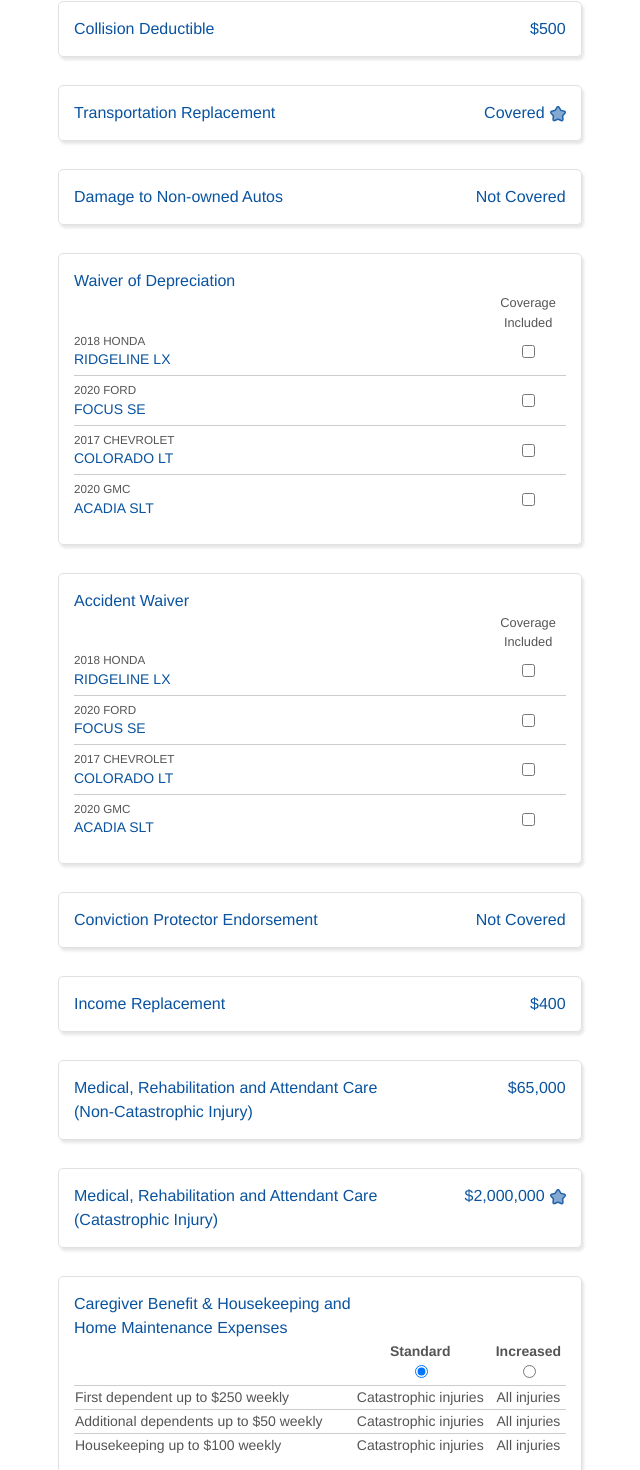
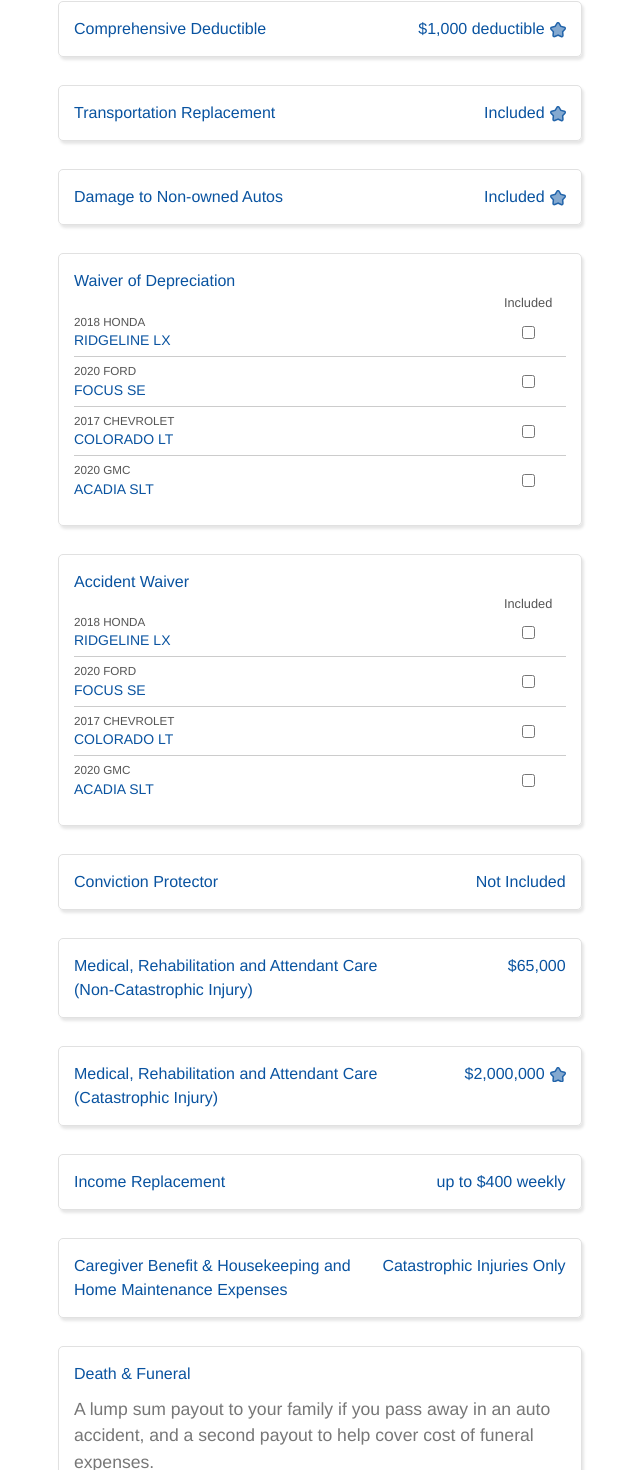
Before and after one commit to tobyl/recommended, a React (Create React App) app: page / in a window 1280 px wide. Shown: the part 648-2118 px from the top of the page, without its empty margins (197-837 px from the left). Built offline with nearby package versions, Linux system fonts and the light colour scheme.

Commit message:
added copy

```diff
--- a/src/App.js
+++ b/src/App.js
@@ -9,10 +9,10 @@ import CostcoLogo from './images/costco-logo.png'
 
 const initialValues = {
   liability_limit: 2000000,
-  comprehensive_deductible: 500,
-  collision_deductible: 500,
+  comprehensive_deductible: 1000,
+  collision_deductible: 1000,
   transportation_replacement: 1,
-  non_owned_autos: 0,
+  non_owned_autos: 1,
   conviction_protector: 0,
   income_replacement: 400,
   medical_rehab_non: 65000,
@@ -53,15 +53,15 @@ const App = () => {
 
   const [depreciationWaiver, setDepreciationWaiver] = useState([
     { id: 1, value: true },
-    { id: 2, value: false },
-    { id: 3, value: false },
+    { id: 2, value: true },
+    { id: 3, value: true },
     { id: 4, value: true },
   ])
 
   const [accidentWaiver, setAccidentWaiver] = useState([
-    { id: 1, value: false },
+    { id: 1, value: true },
     { id: 2, value: true },
-    { id: 3, value: false },
+    { id: 3, value: true },
     { id: 4, value: true },
   ])
 
--- a/src/CaregiverBenefitItem.js
+++ /dev/null
@@ -1,85 +0,0 @@
-import React, { useState, useContext } from 'react'
-// import Radio from './Radio'
-import { AppContext } from './App'
-
-import './Item.scss'
-
-const DeathFuneralItem = ({ name, item, headers, children }) => {
-
-  const [expanded, setExpanded] = useState(false)
-
-  const { values, setValues } = useContext(AppContext)
-  const val = values[name]
-
-  const handleChange = e => {
-    setValues(prevState => {
-      let next = Object.assign({}, prevState)
-      next[name] = Number(e.target.value)
-      return next
-    })
-  }
-
-  return (
-    <div className={expanded ? 'Item Expanded' : 'Item'}>
-      <h3 onClick={() => setExpanded(!expanded)}>{item.title}</h3>
-      <div className="Hidden">
-        <p className="PlainEnglish">{item.plain}</p>
-      </div>
-      <table>
-        <thead>
-          <tr>
-            <th></th>
-            <th>
-              <label htmlFor={name + '0'}>
-                Standard
-                <br />
-                <input
-                  id={name + '0'}
-                  type="radio"
-                  value="0"
-                  checked={val === 0}
-                  onChange={handleChange}
-                />
-              </label>
-            </th>
-            <th>
-              <label htmlFor={name + '0'}>
-                Increased
-                <br />
-                <input
-                  id={name + '1'}
-                  type="radio"
-                  value="1"
-                  checked={val === 1}
-                  onChange={handleChange}
-                />
-              </label>
-            </th>
-          </tr>
-        </thead>
-        <tbody>
-          <tr>
-            <td className="text-left">First dependent up to $250 weekly</td>
-            <td>Catastrophic injuries</td>
-            <td>All injuries</td>
-          </tr>
-          <tr>
-            <td className="text-left">
-              Additional dependents up to $50 weekly
-            </td>
-            <td>Catastrophic injuries</td>
-            <td>All injuries</td>
-          </tr>
-          <tr>
-            <td className="text-left">Housekeeping up to $100 weekly</td>
-            <td>Catastrophic injuries</td>
-            <td>All injuries</td>
-          </tr>
-        </tbody>
-      </table>
-      <small className="HelpCopy">{item.help}</small>
-    </div>
-  )
-}
-
-export default DeathFuneralItem
--- a/src/Coverages.js
+++ b/src/Coverages.js
@@ -2,7 +2,6 @@ import React, { useContext } from 'react'
 import Item from './Item'
 import VehicleItem from './VehicleItem'
 import DeathFuneralItem from './DeathFuneralItem'
-import CaregiverBenefitItem from './CaregiverBenefitItem'
 import DependentCareItem from './DependentCareItem'
 import { AppContext } from './App'
 import {
@@ -34,8 +33,8 @@ const Coverages = () => {
   return (
     <div className="Coverages">
       <Item name="liability_limit" item={liabilityLimit} />
+      <Item name="collision_deductible" item={collisionDeductible} />
       <Item name="comprehensive_deductible" item={comprehensiveDeductible} />
-      <Item name="collision_deductible" item={collisionDeductible} />
       <Item
         name="transportation_replacement"
         item={transportationReplacement}
@@ -60,13 +59,12 @@ const Coverages = () => {
       />
       <Item name="conviction_protector" item={convicitionProtector} />
       {/* OABs */}
-      <Item name="income_replacement" item={incomeReplacement} isOab />
       <Item name="medical_rehab_non" item={medicalRehabNon} isOab />
       <Item name="medical_rehab" item={medicalRehab} />
-      <CaregiverBenefitItem
+      <Item name="income_replacement" item={incomeReplacement} isOab />
+      <Item
         name="caregiver_benefit"
         item={caregiverBenefit}
-        headers={['', 'standard', 'increased']}
       />
       <DeathFuneralItem
         name="death_funeral"
--- a/src/VehicleItem.js
+++ b/src/VehicleItem.js
@@ -65,7 +65,7 @@ const VehicleItem = ({ name, item }) => {
       <p className="PlainEnglish">{item.plain}</p>
       </div>
       <div className="ToggleTitles clearfix">
-        <span>Coverage Included</span>
+        <span>Included</span>
       </div>
       {vehicles.map((v) => (
         <Vehicle key={v.id} vehicle={v} />
--- a/src/data.js
+++ b/src/data.js
@@ -7,7 +7,7 @@ export const vehicles = [
 
 export const liabilityLimit = {
   title: 'Liability Limit',
-  plain: 'If you are in an accident, your damages and medical care are covered for up to $2,000,000',
+  plain: 'Provides protection against lawsuits resulting from an accident causing bodily injury, death, or property damage for up to $2,000,000 ',
   help: 'This protects you from lawsuits resulting from accidents causing bodily injury or death to others or property damage.',
   values: [
     {
@@ -27,50 +27,51 @@ export const liabilityLimit = {
 
 export const comprehensiveDeductible = {
   title: 'Comprehensive Deductible',
-  plain: 'A deductible of $500 for damages to your vehicle not caused by a traffic accident (e.g. theft, fire, vandalism).',
-  help: 'This protects you from lawsuits resulting from accidents causing bodily injury or death to others or property damage.',
+  plain: 'You would be responsible for the first $500 of damages to your vehicle for comprehensive coverage (fire, theft, vandalism, etc).',
+  help: 'Comprehensive coverage pays for damages to your vehicle not caused by a traffic accident (e.g. theft, fire, vandalism). As a vehicle gets older, its value goes down, and paying for comprehensive coverage on your car may no longer be worth it. Not purchasing comprehensive coverage may make sense if you are insuring a car that is not worth very much.',
   values: [
     {
       value: 0,
-      display: <span>No Coverage</span>,
-      brief: 'None',
+      display: <span>Not Included</span>,
+      brief: 'Not Included',
       level: 'lowest',
     },
     {
       value: 500,
-      display: <span>$500</span>,
-      brief: '$500',
+      display: <span>$500 deductible</span>,
+      brief: '$500 deductible',
       level: 'neutral',
     },
     {
       value: 1000,
-      display: <span>$1,000</span>,
-      brief: '$1,000',
+      display: <span>$1,000 deductible</span>,
+      brief: '$1,000 deductible',
       level: 'highest',
     },
   ]
 }
+
 export const collisionDeductible = {
-  title: 'Collision Deductible',
-  plain: 'A deductible of $500 for your vehicle in the event of an at-fault accident, single vehicle accident, or hit and run.',
-  help: 'This protects you from lawsuits resulting from accidents causing bodily injury or death to others or property damage.',
+  title: 'Collision Coverage',
+  plain: 'You would be responsible for the first $500 of damages to your vehicle for collision coverage (at fault accidents, single vehicle accidents, or hit and run).',
+  help: 'Collision coverage will repair your vehicle if you are involved in an at-fault accident, single vehicle accident, or hit and run. The deductible is the amount of money that you will pay out of your own pocket before the insurance company responds.',
   values: [
     {
       value: 0,
-      display: <span>No Coverage</span>,
-      brief: 'None',
+      display: <span>Not Included</span>,
+      brief: 'Not Included',
       level: 'lowest',
     },
     {
       value: 500,
-      display: <span>$500</span>,
-      brief: '$500',
+      display: <span>$500 deductible</span>,
+      brief: '$500 deductible',
       level: 'neutral',
     },
     {
       value: 1000,
-      display: <span>$1,000</span>,
-      brief: '$1,000',
+      display: <span>$1,000 deductible</span>,
+      brief: '$1,000 deductible',
       level: 'highest',
     },
   ]
@@ -78,101 +79,101 @@ export const collisionDeductible = {
 
 export const transportationReplacement = {
   title: 'Transportation Replacement',
-  plain: 'You will be covered for a replacement vehicle if an insurance claim requires your vehicle to be out of service.',
-  help: 'This protects you from lawsuits resulting from accidents causing bodily injury or death to others or property damage.',
+  plain: 'Reimbursement for transportation costs if your vehicle is in the shop due to an insured claim.',
+  help: 'If your vehicle is in the shop due to an insured claim, you can be reimbursed up to your limit for a rental car, taxi cab, or whatever you need to get around.',
   values: [
     {
       value: 0,
-      display: <span>No Coverage</span>,
-      brief: 'Not Covered',
+      display: <span>Not Included</span>,
+      brief: 'Not Included',
     },
     {
       value: 1,
-      display: <span>Covered</span>,
-      brief: 'Covered',
+      display: <span>Included</span>,
+      brief: 'Included',
     },
   ]
 }
 
 export const nonOwnedAutos = {
   title: 'Damage to Non-owned Autos',
-  plain: 'true on any rental vehicle in the Canada or US.',
-  help: 'This protects you from lawsuits resulting from accidents causing bodily injury or death to others or property damage.',
+  plain: 'Your insurance coverage extends to cover a rental vehicle anywhere in Canada or the U.S.',
+  help: 'If you happen to rent a vehicle anywhere in Canada or the U.S., you do not need to purchase coverage for that rental vehicle, this policy covers any damage up to your limit.',
   values: [
     {
       value: 0,
-      display: <span>No Coverage</span>,
-      brief: 'Not Covered',
+      display: <span>Not Included</span>,
+      brief: 'Not Included',
     },
     {
       value: 1,
-      display: <span>Covered</span>,
-      brief: '✔︎',
+      display: <span>Included</span>,
+      brief: 'Included',
     },
   ]
 }
 
 export const depreciationWaiver = {
   title: 'Waiver of Depreciation',
-  plain: 'Ensures that in the event of an accident, you will be reimbursed for the purchase price without any depreciation.',
-  help: 'This protects you from lawsuits resulting from accidents causing bodily injury or death to others or property damage.',
+  plain: 'Ensures that in the event of a total loss of your vehicle, you will be reimbursed for the purchase price without any depreciation.',
+  help: 'In case you ever get into an accident which causes the full loss of your vehicle within the first few months you own it, you will be reimbursed for the purchase price, not the depreciated value of the vehicle. This coverage is intended for vehicles purchased new within the last 2 years. Please note not all driving records qualify for this coverage.',
 }
 
 export const accidentWaiver = {
   title: 'Accident Waiver',
-  plain: 'If you are in an accident, your damages and medical care are covered for up to $2,000,000',
-  help: 'This protects you from lawsuits resulting from accidents causing bodily injury or death to others or property damage.',
+  plain: 'If you are involved in an at fault accident, your driving record will be remain the same and your premium won’t increase as a result of the accident.',
+  help: null,
 }
 
 export const convicitionProtector = {
-  title: 'Conviction Protector Endorsement',
+  title: 'Conviction Protector',
   plain: 'In the event of your first Minor Conviction, this endorsement will prevent you from losing your Conviction Free discount.',
-  help: 'This protects you from lawsuits resulting from accidents causing bodily injury or death to others or property damage.',
+  help: null,
   values: [
     {
       value: 0,
-      display: <span>No Coverage</span>,
-      brief: 'Not Covered',
+      display: <span>Not Included</span>,
+      brief: 'Not Included',
     },
     {
       value: 1,
-      display: <span>Covered</span>,
-      brief: '✔︎',
+      display: <span>Included</span>,
+      brief: 'Included',
     },
   ]
 }
 
 export const incomeReplacement = {
   title: 'Income Replacement',
-  plain: 'Income Replacement replaces up to 70 % of your gross income if you cannot work due to an auto accident.',
+  plain: 'Replaces 70% of your gross weekly income up to $400 if you are unable to work due to an auto accident.',
   help: null,
   values: [
     {
       value: 400,
       display: <span><small>up to</small><strong>$400</strong><small>weekly</small></span>,
-      brief: '$400',
+      brief: 'up to $400 weekly',
     },
     {
       value: 600,
       display: <span><small>up to</small><strong>$600</strong><small>weekly</small></span>,
-      brief: '$600',
+      brief: 'up to $600 weekly',
     },
     {
       value: 800,
       display: <span><small>up to</small><strong>$800</strong><small>weekly</small></span>,
-      brief: '$800',
+      brief: 'up to $800 weekly',
     },
     {
       value: 1000,
       display: <span><small>up to</small><strong>$1,000</strong><small>weekly</small></span>,
-      brief: '$1,000',
+      brief: 'up to $1,000 weekly',
     },
   ]
 }
 
 export const medicalRehabNon = {
   title: <span>Medical, Rehabilitation and Attendant Care<br />(Non-Catastrophic Injury)</span>,
-  plain: 'Reimbursement for medical and rehabilitation costs that are not covered by OHIP. Attendant care is reimbursement for an attendant to care for you if you are unable.',
+  plain: 'Reimbursement for medical and rehabilitation costs up to $1,000,000 that are not covered by OHIP if you suffer non-catastrophic injuries in an auto accident.',
   help: null,
   values: [
     {
@@ -188,14 +189,14 @@ export const medicalRehabNon = {
     {
       value: 1000000,
       display: <span><span>up to</span>$1,000,000</span>,
-      brief: '✔$1,000,000',
+      brief: '$1,000,000',
     },
   ]
 }
 
 export const medicalRehab = {
   title: <span>Medical, Rehabilitation and Attendant Care<br />(Catastrophic Injury)</span>,
-  plain: 'Reimbursement for medical and rehabilitation costs that are not covered by OHIP. Attendant care is reimbursement for an attendant to care for you if you are unable.',
+  plain: 'Reimbursement for medical and rehabilitation costs up to $1,000,000 that are not covered by OHIP if you suffer catastrophic injuries in an auto accident.',
   help: null,
   values: [
     {
@@ -213,25 +214,25 @@ export const medicalRehab = {
 
 export const caregiverBenefit = {
   title: <span>Caregiver Benefit & Housekeeping and<br />Home Maintenance Expenses</span>,
-  plain: 'Reimbursement to hire someone to care for your dependents or take care of your household if you are injured in an auto accident. Standard coverage is for catastrophic injuries only.',
-  help: 'Choose \'all injuries\' to extend coverage to non-catastrophic injuries.',
+  plain: 'Reimbursement to hire someone to care for your dependents or take care of your household if you are injured in an auto accident.',
+  help: 'Reimbursement to hire someone to care for your dependents or take care of your household if you are injured in an auto accident. Includes up to $250/week for your first dependent, $50/week for additional dependents, and up to $100 week for housekeeping.',
   values: [
     {
       value: 0,
-      display: <span>No Coverage</span>,
-      brief: 'No Coverage',
+      display: <span>Catastrophic Injuries Only</span>,
+      brief: 'Catastrophic Injuries Only',
     },
     {
       value: 1,
-      display: <span>Covered</span>,
-      brief: 'Covered',
+      display: <span>Catastrophic & Non-Catastrophic Injuries</span>,
+      brief: 'Catastrophic & Non-Catastrophic Injuries',
     },
   ]
 }
 
 export const deathFuneral = {
   title: 'Death & Funeral',
-  plain: 'A lump sum payout to your spouse, each additional dependent if you pass away in an auto accident, and a second payout to help cover cost of funeral expenses.',
+  plain: 'A lump sum payout to your family if you pass away in an auto accident, and a second payout to help cover cost of funeral expenses.',
   help: null,
   values: [
     {
@@ -248,37 +249,37 @@ export const deathFuneral = {
 }
 
 export const dependentCare = {
-  title: 'Dependent Care',
+  title: 'Dependent Care Benefit',
   plain: 'Reimbursement for additional expenses to care for your dependents if you’re employed and injured in an auto accident.',
   help: null,
   values: [
     {
       value: 0,
-      display: <span>No Coverage</span>,
-      brief: 'No Coverage',
+      display: <span>Standard Benefit</span>,
+      brief: 'Standard Benefit',
     },
     {
       value: 1,
-      display: <span>Covered</span>,
-      brief: 'Covered',
+      display: <span>Increased Benefit</span>,
+      brief: 'Increased Benefit',
     },
   ]
 }
 
 export const indexationBenefit = {
   title: 'Indexation Benefit',
-  plain: 'Adjusts increased optional benefits for changes in inflation.',
-  help: null,
+  plain: 'Provides an annual adjustment for inflation for certain Accident Benefits.',
+  help: 'Provides for an annual adjustment for inflation for certain accident benefits, determined according to the Consumer Price Index of Canada.',
   values: [
     {
       value: 0,
-      display: <span>No Coverage</span>,
-      brief: 'No Coverage',
+      display: <span>Not Included</span>,
+      brief: 'Not Included',
     },
     {
       value: 1,
-      display: <span>Covered</span>,
-      brief: 'Covered',
+      display: <span>Included</span>,
+      brief: 'Included',
     },
   ]
 }
```
